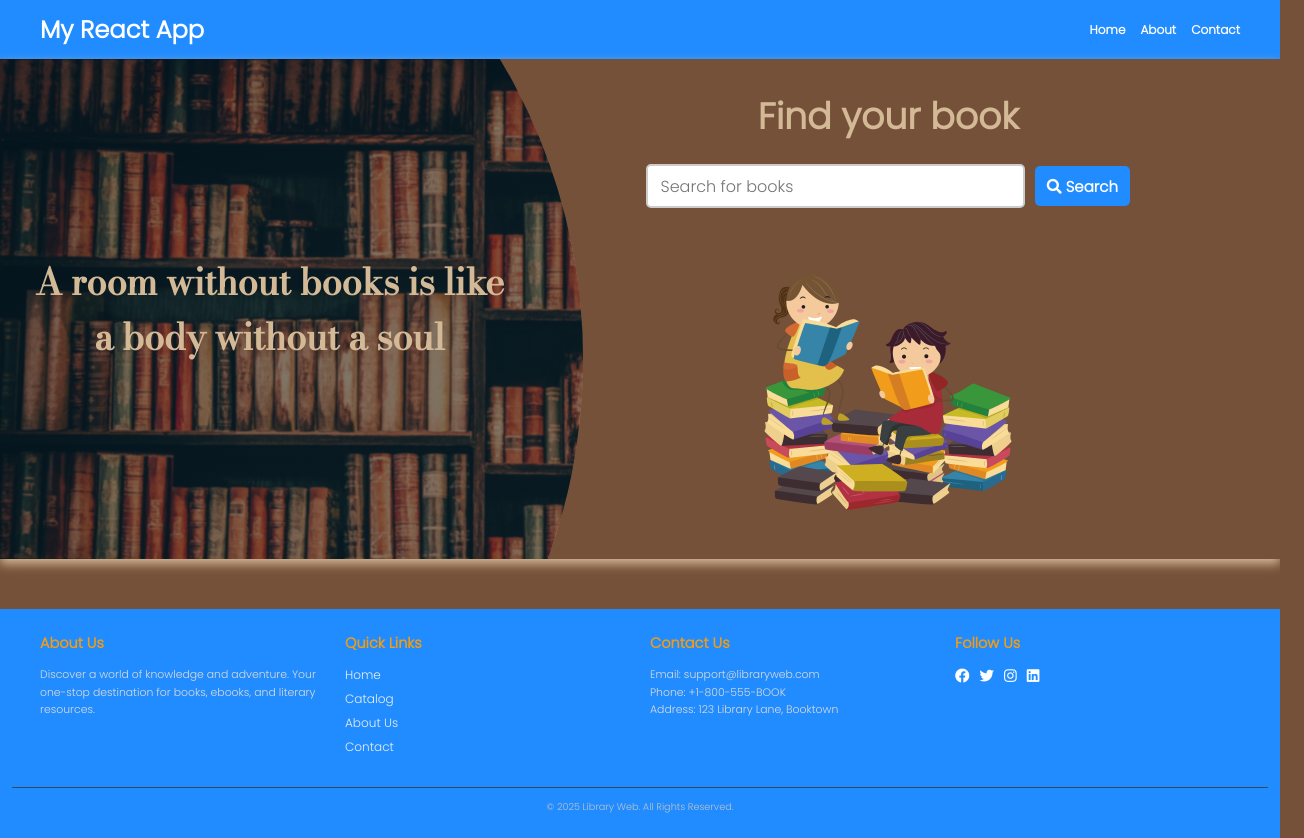
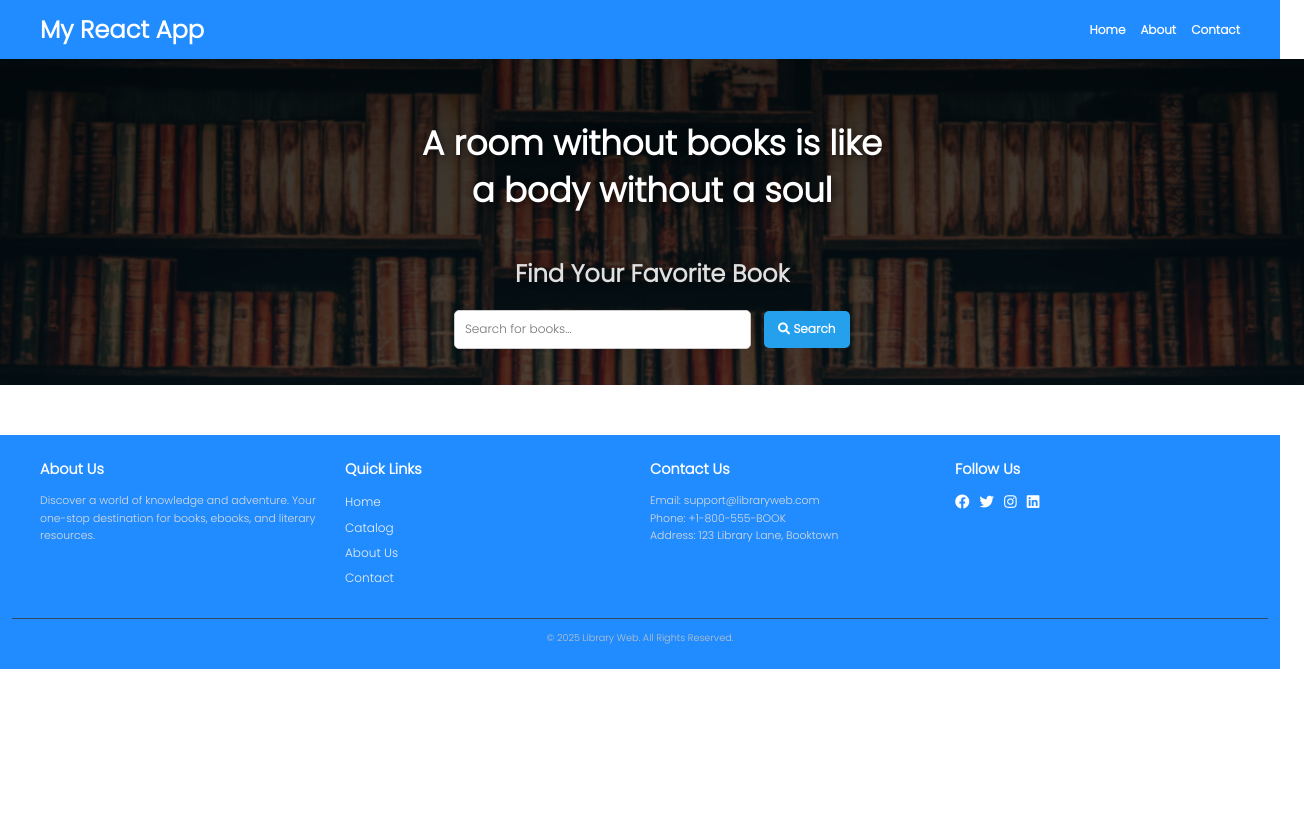
Before and after one commit to duvindunishad/googlebook, a React (Create React App) app: page / in a window 1280 px wide. Shown: the whole page, 1304 px wide, since content can reach past the window. After the commit the page ends 800 px from the top, so only its background shows below. Built offline with nearby package versions, Linux system fonts and the light colour scheme.

Commit message:
re design the hero section(main)

```diff
--- a/src/components/Main.js
+++ b/src/components/Main.js
@@ -24,17 +24,16 @@ const Main = () => {
     return (
         <>
         <div className='header'>
-                <div className='row1'>
+            <div className='header-content'>
+                <div className='row'>
                 <h1>
                         A room without books is like <br /> a body without a soul
-                    </h1>
-                </div>
-                <div className='row2'>
-                    <h2>Find your book</h2>
-                    <div className='search'>
+                    </h1><br/>
+                    <h2>Find Your Favorite Book</h2>
+                    <div className='search-bar'>
                         <input
                             type='text'
-                            placeholder='Search for books'
+                            placeholder='Search for books...'
                             value={search}
                             onChange={(e) => setSearch(e.target.value)}
                             onKeyPress={handleKeyPress}
@@ -43,13 +42,14 @@ const Main = () => {
                             <i className="fas fa-search"></i> Search
                         </button>
                     </div>
-                    <img src='./images/bg2.png' alt='' />
+                </div>
             </div>
         </div>
         <div className='container'>
             <Card book={bookData} />
         </div>
     </>
+
     );
 };
 
--- a/src/components/style.css
+++ b/src/components/style.css
@@ -5,57 +5,100 @@
     font-family: 'Poppins', sans-serif;
 }
 :root{
-    --primary-color:#755139FF;
-    --secondary-color:#D4B996FF;
+    --primary-color:rgb(4, 72, 150);
+    --secondary-color:rgb(117, 204, 255);
     --my-blue:#218cff;
 }
 body{
-    background-color: var(--primary-color);
+    /* background-color: var(--primary-color); */
+    background-color: white;
 }
 html{
     font-size: 75.5%;
 }
-.header{
+.header {
     width: 100%;
-    height: 500px;
-    color: var(--secondary-color);
-    box-shadow: 0 5px 10px var(--secondary-color);
+    height: auto;
+    padding: 3rem 1rem;
+    background: linear-gradient(to bottom, rgba(0, 0, 0, 0.8), rgba(0, 0, 0, 0.7)),
+        url('../../public//images//bg1.png') center/cover no-repeat;
+    color: #fff;
     display: flex;
+    flex-direction: column;
     align-items: center;
-    position: relative;
-}
-.header::before{
-    content: "";
-    position: absolute;
-    top:0;
-    left: 0;
-    width: 100%;
-    height: 100%;
-    background: linear-gradient(rgba(0,0,0,0.5),rgba(0,0,0,0.5)),url(/public/images/bg1.png);
-    clip-path: circle(60% at left 300px);
-    z-index: -1;
-}
-.row2{
-    position: absolute;
-    top:10px;
-    right: 150px;
+    justify-content: center;
     text-align: center;
 }
-.row2 h2{
-    font-size: 3rem;
-    margin-top: 20px;
-    margin-bottom: 15px;
+
+.header-content {
+    max-width: 900px;
+    margin: 0 auto;
 }
-.row2 img{
-    margin-top: 30px;
-    width: 250px;
+
+.row h1 {
+    font-size: 2.8rem;
+    font-weight: bold;
+    line-height: 1.4;
+    text-shadow: 2px 2px 8px rgba(0, 0, 0, 0.6);
+    margin-bottom: 2rem;
+    text-align: center;
 }
-.row1 h1{
-    font-size: 3rem;
-    text-align: center;
-    margin-left: 35px;
-    font-family: 'Bodoni Moda', serif;
+
+.row {
+    margin-top: 2rem;
+    width: 100%;
 }
+
+.row h2 {
+    font-size: 2rem;
+    margin-bottom: 1.5rem;
+    color: #e0e0e0;
+    text-shadow: 1px 1px 6px rgba(0, 0, 0, 0.5);
+}
+
+.search-bar {
+    display: flex;
+    justify-content: center;
+    align-items: center;
+    gap: 1rem;
+    margin-top: 1rem;
+}
+
+.search-bar input {
+    width: 60%;
+    max-width: 400px;
+    padding: 0.8rem;
+    border-radius: 5px;
+    border: 1px solid #ccc;
+    font-size: 1rem;
+    color: #333;
+}
+
+.search-bar button {
+    padding: 0.8rem 1.2rem;
+    background: #24a0ed;
+    color: white;
+    border: none;
+    border-radius: 5px;
+    font-size: 1rem;
+    font-weight: bold;
+    cursor: pointer;
+    transition: background 0.3s ease;
+}
+
+.search-bar button:hover {
+    background: #1e90ff;
+}
+
+.container {
+    width: 90%;
+    max-width: 1200px;
+    margin: 2rem auto;
+    display: grid;
+    grid-template-columns: repeat(auto-fit, minmax(200px, 1fr));
+    gap: 2rem;
+}
+
 .search {
     display: flex;
     align-items: center;
@@ -111,7 +154,7 @@ html{
 
 .card {
     cursor: pointer;
-    background-color: var(--secondary-color);
+    background-color: white;
     border-radius: 1rem;
     padding: 1rem;
     margin-bottom: 10px;
@@ -145,6 +188,7 @@ html{
     font-weight: bold;
     margin-bottom: 20px;
     color: var(--text-color-primary);
+    margin-bottom: 50px;
 }
 
 .card .bottom .author {
@@ -159,6 +203,7 @@ html{
     padding: 0.5rem;
     border-radius: 0.5rem;
     text-align: center;
+
 }
 
 /* update the over lay */
@@ -315,7 +360,8 @@ html{
 .footer-column h3 {
     font-size: 1.2rem;
     margin-bottom: 1rem;
-    color: #f39c12;
+    color: #ffffff;
+    font-weight: bold;
 }
 
 .footer-column p {
@@ -340,7 +386,7 @@ html{
 }
 
 .footer-column ul li a:hover {
-    color: #f39c12;
+    color: #051c9e;
 }
 
 .social-icons a {
@@ -351,7 +397,7 @@ html{
 }
 
 .social-icons a:hover {
-    color: #f39c12;
+    color: #051c9e;
 }
 
 .footer-bottom {
@@ -362,3 +408,88 @@ html{
     border-top: 1px solid #34495e;
     padding-top: 1rem;
 }
+
+/* about us */
+.about-container {
+    max-width: 800px;
+    margin: 2rem auto;
+    padding: 1.5rem;
+    text-align: left;
+    background: #f9f9f9;
+    border-radius: 10px;
+    box-shadow: 0 4px 10px rgba(0, 0, 0, 0.1);
+}
+
+.about-container h1 {
+    color: #333;
+    margin-bottom: 1rem;
+    text-align: center;
+}
+
+.about-container p, ul {
+    color: #555;
+    line-height: 1.6;
+}
+
+.about-container h2 {
+    margin-top: 1.5rem;
+    color: #444;
+}
+
+.about-container ul {
+    margin-top: 0.5rem;
+    list-style-type: disc;
+    margin-left: 1.5rem;
+}
+/* contact us */
+.contact-container {
+    max-width: 900px;
+    margin: 3rem auto;
+    padding: 2rem;
+    background: linear-gradient(135deg, #f9f9f9, #ffffff);
+    border-radius: 15px;
+    box-shadow: 0 8px 20px rgba(0, 0, 0, 0.15);
+    font-family: 'Arial', sans-serif;
+    text-align: left;
+    color: #444;
+}
+
+.contact-container h1 {
+    color: #222;
+    font-size: 2.5rem;
+    text-align: center;
+    margin-bottom: 2rem;
+    font-weight: bold;
+}
+
+.contact-container ul {
+    list-style: none;
+    padding: 0;
+    margin: 1.5rem 0;
+    line-height: 1.8;
+    font-size: 1rem;
+}
+
+.contact-container ul li {
+    margin: 0.5rem 0;
+    color: #555;
+}
+
+.contact-container .social-links {
+    display: flex;
+    justify-content: center;
+    gap: 1.5rem;
+    margin-top: 2rem;
+}
+
+.contact-container .social-links a {
+    text-decoration: none;
+    color: #0077b6;
+    font-weight: bold;
+    font-size: 1.2rem;
+    transition: color 0.3s;
+}
+
+.contact-container .social-links a:hover {
+    color: #023e8a;
+}
--- a/src/pages/About.js
+++ b/src/pages/About.js
@@ -1,11 +1,32 @@
 import React from 'react';
+import '../components/style.css'
 
 const About = () => {
-  return (
-    <div>
-      about
-    </div>
-  );
-}
+    return (
+        <div className="about-container">
+            <h1>About Us</h1>
+            <p>
+                Welcome to <strong>Book Haven</strong>, your ultimate destination for discovering, exploring, and indulging in the world of books.
+                At Book Haven, we believe that every book has a story to tell and that the joy of reading is a gift to cherish.
+            </p>
+            <p>
+                Established with a passion for literature, our library provides access to a diverse range of books across genres,
+                including fiction, non-fiction, academic, self-help, and much more. Our mission is to create a community of book lovers
+                where knowledge and imagination thrive.
+            </p>
+            <h2>Our Vision</h2>
+            <p>
+                To inspire and empower people through the magic of reading, fostering a culture of lifelong learning and curiosity.
+            </p>
+            <h2>Why Choose Us?</h2>
+            <ul>
+                <li>A curated collection of books for all ages and interests.</li>
+                <li>User-friendly search and borrowing features.</li>
+                <li>Expert recommendations and personalized reading lists.</li>
+                <li>A welcoming community for book discussions and events.</li>
+            </ul>
+        </div>
+    );
+};
 
 export default About;
--- a/src/pages/Contact.js
+++ b/src/pages/Contact.js
@@ -1,11 +1,29 @@
 import React from 'react';
+import '../components/style.css'
 
 const Contact = () => {
-  return (
-    <div>
-      con
-    </div>
-  );
+    return (
+        <div className="contact-container">
+            <h1>Contact Us</h1>
+            <p>
+                Have questions, feedback, or need assistance? We’re here to help!
+                Reach out to us through any of the following methods:
+            </p>
+            <h2>Get in Touch</h2>
+            <ul>
+                <li><strong>Email:</strong> support@bookhaven.com</li>
+                <li><strong>Phone:</strong> +1-800-555-BOOK</li>
+                <li><strong>Address:</strong> 123 Book Haven Avenue, Library City, BC 56789</li>
+            </ul>
+            <h2>Follow Us</h2>
+            <p>Stay updated with our latest collections, events, and promotions:</p>
+            <ul className="social-links">
+                <li><a href="https://www.facebook.com" target="_blank" rel="noreferrer">Facebook</a></li>
+                <li><a href="https://www.twitter.com" target="_blank" rel="noreferrer">Twitter</a></li>
+                <li><a href="https://www.instagram.com" target="_blank" rel="noreferrer">Instagram</a></li>
+            </ul>
+        </div>
+    );
 }
 
 export default Contact;
```
Lines whose indentation alone changed are shown as unchanged.
